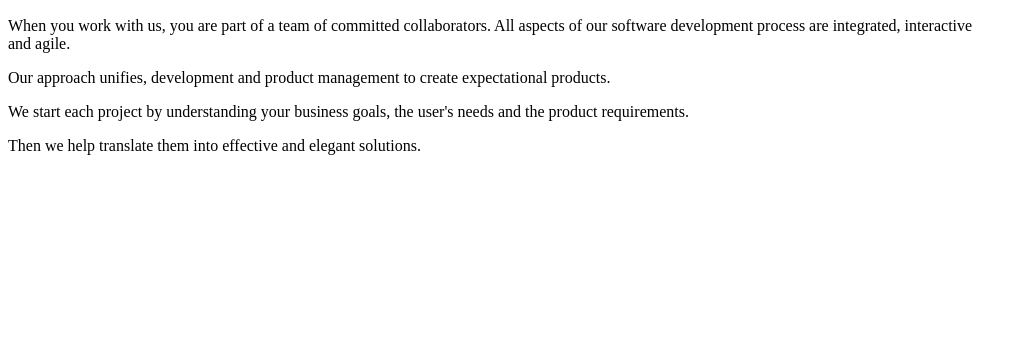
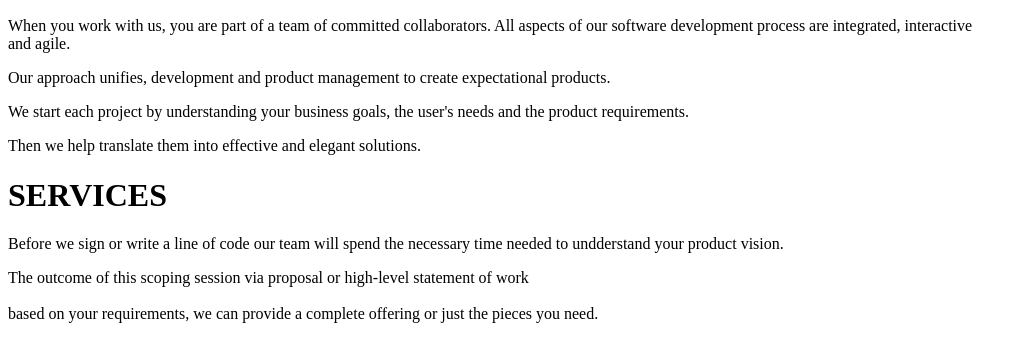
Before and after one commit to Cheruiyot-Moryn/Delani-Studio, a plain HTML site: page index.html in a window 1280 px wide. Shown: the part 240-602 px from the top of the page, without its empty margins (0-1027 px from the left). Drawn offline with Linux system fonts and the light colour scheme.

Commit message:
services

```diff
--- a/index.html
+++ b/index.html
@@ -22,6 +22,11 @@
             <p>We start each project by understanding your business goals, the user's needs and the product requirements.</p>
             <p>Then we help translate them into effective and elegant solutions.</p>
           </div>
+          <div class="services">
+            <h1>SERVICES</h1>
+            <p>Before we sign or write a line of code our team will spend the necessary time needed to undderstand your product vision. </p>
+            <p>The outcome of this scoping session via proposal or high-level statement of work <br><br> based on your requirements, we can provide a complete offering or just the pieces you need. </p>
+        </div>
     </div>
 </body>
 </html>
```
